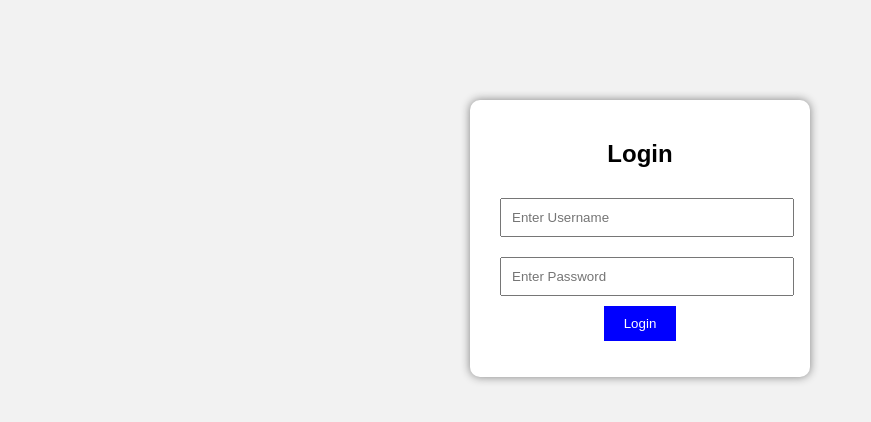
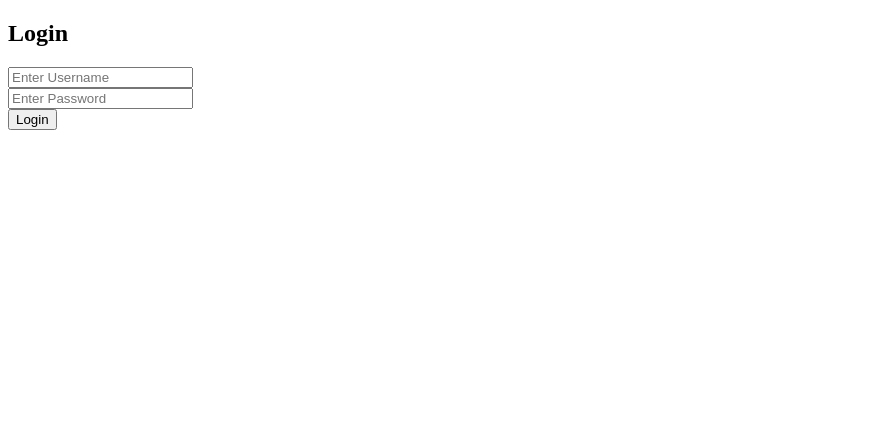
Before and after one commit to Manisha304/scc, a plain HTML site: page index.html in a window 1280 px wide. Shown: the whole page, without its empty margins (0-871 px from the left). Drawn offline with Linux system fonts and the light colour scheme.

Commit message:
Remove inline CSS from index.html
Removed inline CSS styles from the head section.

```diff
--- a/index.html
+++ b/index.html
@@ -2,33 +2,7 @@
 <html>
 <head>
     <title>Login Demo</title>
-    <style>
-        body {
-            font-family: Arial;
-            background: #f2f2f2;
-            text-align: center;
-            margin-top: 100px;
-        }
-        .box {
-            background: white;
-            padding: 20px;
-            width: 300px;
-            margin: auto;
-            border-radius: 10px;
-            box-shadow: 0px 0px 10px gray;
-        }
-        input {
-            width: 90%;
-            padding: 10px;
-            margin: 10px;
-        }
-        button {
-            padding: 10px 20px;
-            background: blue;
-            color: white;
-            border: none;
-        }
-    </style>
+
 </head>
 
 <body>
```
